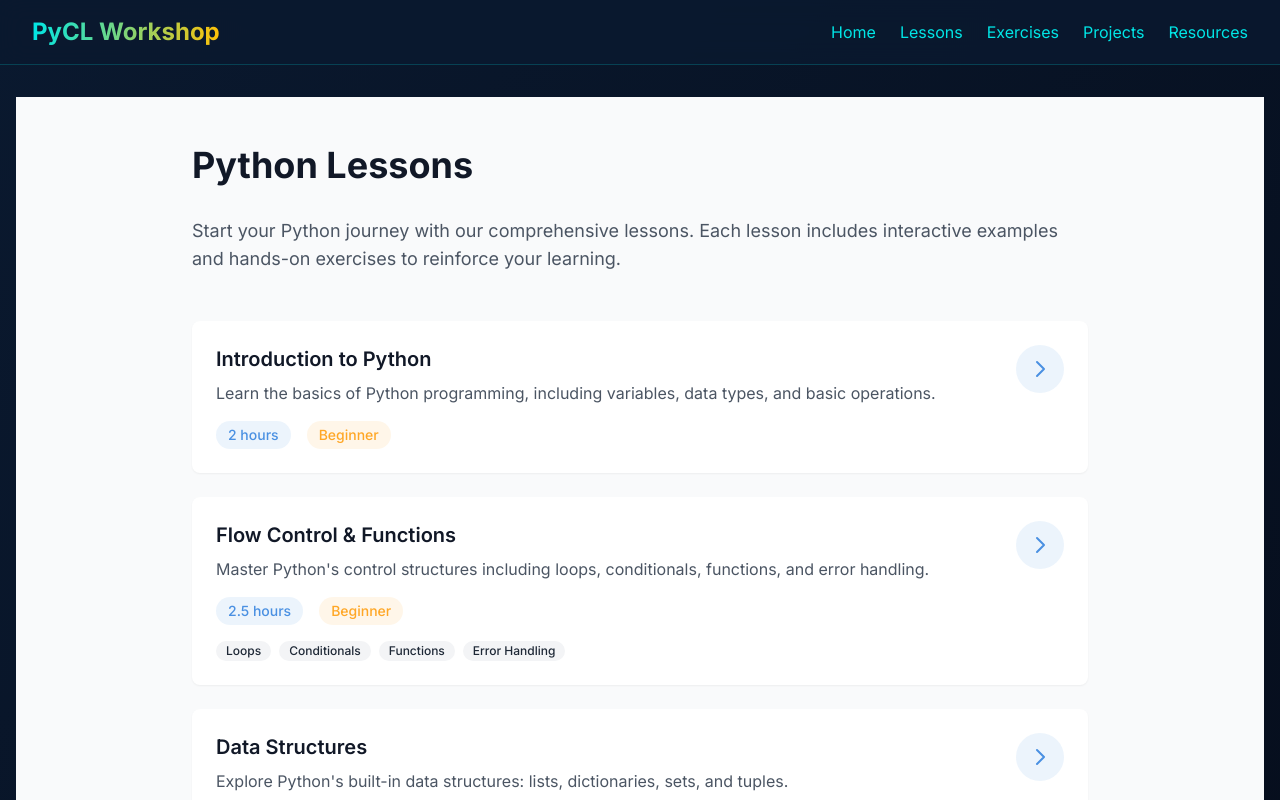
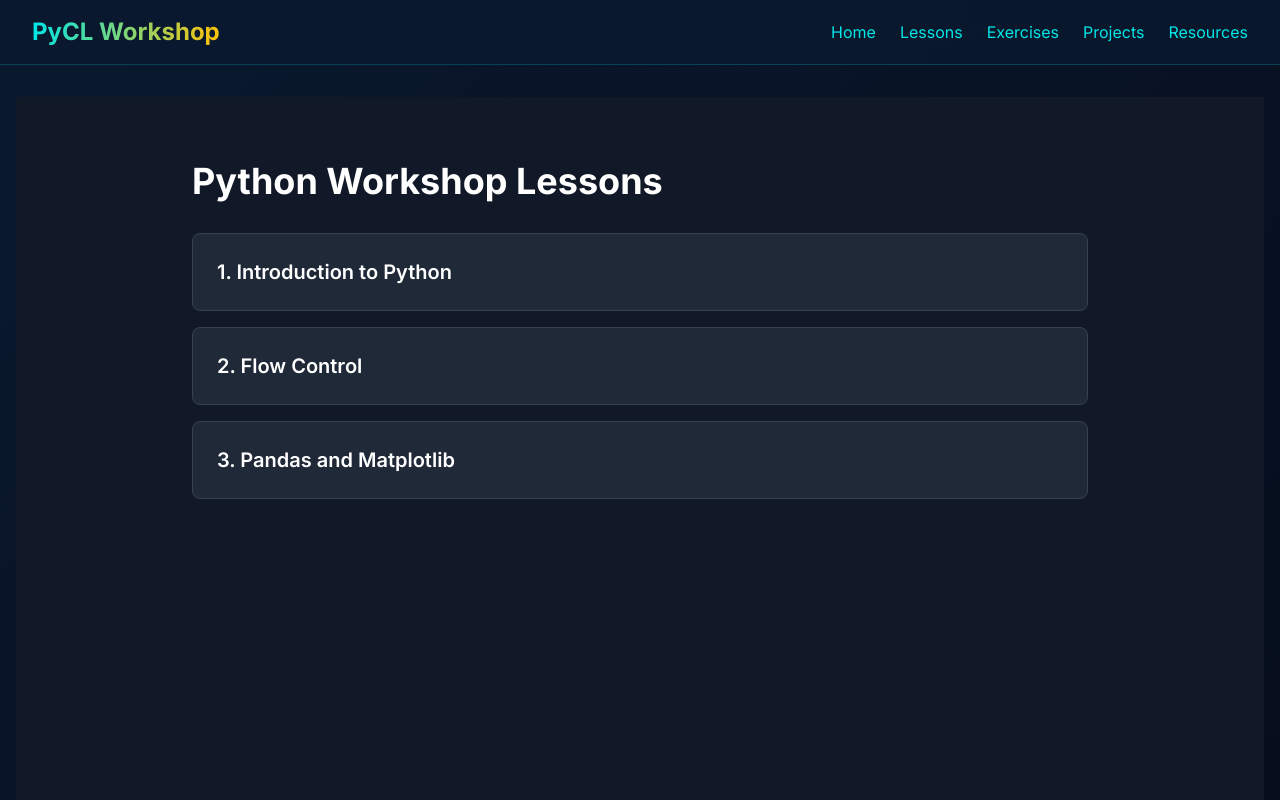
Before and after one commit to linguist89/compling_python_workshop_2025, a Next.js app: page /lessons in a window 1280 px wide. Shown: the top 800 px of the page. Built offline with nearby package versions, Linux system fonts and the light colour scheme.

Commit message:
Basic version works now

```diff
--- a/src/app/(pages)/lessons/[id]/page.js
+++ b/src/app/(pages)/lessons/[id]/page.js
@@ -1,249 +1,56 @@
 import { notFound } from 'next/navigation';
-import { markdownToHtml } from '@/lib/markdown';
+import { getMarkdownContent, getAllMarkdownFiles } from '@/lib/markdown';
+import ReactMarkdown from 'react-markdown';
+import remarkGfm from 'remark-gfm';
+import { Prism as SyntaxHighlighter } from 'react-syntax-highlighter';
+import { tomorrow } from 'react-syntax-highlighter/dist/esm/styles/prism';
 
-const lessonContent = {
-  "2": `# Flow control
-
-We use flow control to do exactly what the name suggests - we want to control the flow of the programme.
-
-Note that if you're coming from an \`R\` background, some of this might seem a little bit unusual. Don't worry, it gets to be second nature!
-
-## For loops
-\`\`\`python
-    colours = ["red", "green", "blue"]
-    # for each colour in the list called colours
-    for colour in colours:
-        print(colour)
-\`\`\`
-### Increment decrement
-
-In python we can use \`+=\` and \`-=\` to increment and decrement variables. This is useful if we want to count how many times we have gone through a loop.
-
-\`\`\`python
-    # create variable
-    i = 0
-    i += 1
-    print(i)
-\`\`\`
-### Comprehensions
-
-In the above example, we are just printing each entry in a list. But let's say we wanted to do something to each of those entries and save the modified values to a new list:
-\`\`\`python
-    shouty_colours = []
-    for colour in colours:
-        upper_string = colour.upper()
-        shouty_colours.append(upper_string)
-    print(shouty_colours)
-\`\`\`
-This can be made much more concise by using list comprehensions:
-\`\`\`python
-    # one liners baby!
-    shouty_colours = [colour.upper() for colour in colours]
-\`\`\`
-### Enumerate()
-
-\`\`\`python
-    for idx,i in enumerate(range(0,10)):
-        print(f"Index:{idx}, Value:{i}")
-
-    for idx,i in enumerate(range(0,10,2)):
-        print(f"Index:{idx}, Value:{i}")
-\`\`\`
-### while
-\`\`\`python
-    i = 10
-    while i >= 5:
-        print(i)
-        i -= 1
-        print("still counting...")
-        if i < 5:
-            print("done!")
-            break
-\`\`\`
-### if, elif, else
-
-In python we use \`if\` statements to check if a condition is true. If it is, we do something. If it isn't, we do something else. We can also use \`elif\` and \`else\` to do something else if the first condition is not met.
-
-\`\`\`python
-    for i in range(0,20):
-        if i % 2 == 0:
-            print(f"{i} is even")
-        else:
-            print(f"{i} is odd")
-
-    for colour in colours:
-        if colour == "red":
-            pass
-        elif colour == "green":
-            print("ugly colour!")
-        else:
-            print("whatever")
-\`\`\`
-## Exception handling
-We can use exception handling to catch errors and do something with them. This is useful if you are working with a large dataset and you want to skip over any errors and continue with the rest of the data.
-
-https://docs.python.org/3/tutorial/errors.html
-\`\`\`python
-    for colour in colours:
-        try:
-            print(colour//2)
-        except:
-            print("Wrong data type, ya jabrony!")
-
-    for colour in colours:
-        try:
-            print(word)
-        except NameError:
-            print("No name, loser")
-\`\`\`
-
-## Defining functions
-
-A function is a block of code that only runs when it is called. You can pass data, known as parameters, into a function. A function can return data as a result.
-
-
-\`\`\`python
-    def hello():
-        print("Hello, world!")
-
-    def hello(name="Ross"):
-        print(f"Hello, {name}!")
-
-    def hello(name:str="Ross") -> str:
-        print(f"Hello, {name}!")
-\`\`\`
-## Return values
-We can add return values using the following syntax:
-
-\`\`\`python
-    def hello(name = "Ross", age= 31):
-        return f"Hello, my name is {name}. I am {age} years old!"
-\`\`\`
-
-## Type hints:
-We can also provide type hints to make our code more readable. This is especially useful if you are working in a team and you want to make sure that everyone knows what type of data is being passed around.
-
-\`\`\`python
-    def hello(name: str = "Ross", age: int = 31) -> str:
-        return f"Hello, my name is {name}. I am {age} years old!"
-\`\`\`
-Here the type hints state that \`name\` is a string, \`age\` is an integer and the function returns a string.
-
-## Docstrings
-Furthermore we can add a docstring to the function, that describes what the function does:
-
-\`\`\`python
-def hello(name: str = "Ross", age: int = 31) -> str:
-    """
-    This function takes a name and an age and returns a string
-    """
-    return f"Hello, my name is {name}. I am {age} years old!"
-\`\`\`
-
-## Importing packages
-\`\`\`python
-    import os
-    inpath = os.path.join("..", "data")
-    folder = os.listdir(inpath)
-\`\`\`
-### Practice Exercises
-
-1. Create a function that converts a list of user data into a dictionary:
-
-\`\`\`python
-user_data = [
-    ["Ross", 31, 1.8],
-    ["Rachel", 29, 1.6],
-    ["Joey", 32, 1.9],
-    ["Phoebe", 30, 1.7],
-    ["Chandler", 33, 1.75],
-    ["Monica", 28, 1.65]
-]
-\`\`\`
-
-Expected output:
-\`\`\`python
-{
-    "Ross": (31, 1.8),
-    "Rachel": (29, 1.6),
-    "Joey": (32, 1.9),
-    "Phoebe": (30, 1.7),
-    "Chandler": (33, 1.75),
-    "Monica": (28, 1.65)
+// Generate static params for all markdown files
+export async function generateStaticParams() {
+  const files = getAllMarkdownFiles();
+  return files.map((file) => ({
+    id: file.id,
+  }));
 }
-\`\`\`
-
-2. Create a function that handles bad user data:
-
-\`\`\`python
-bad_user_data = [
-    ["Ross", 31, 1.8],
-    ["Rachel", 29, 1.6],
-    ["Joey", 32, 1.9],
-    ["Phoebe", 30, 1.7],
-    ["Chandler", 33, 1.75],
-    ["Monica", 28, 1.65],
-    [1, 2, 3],
-    [30, 1.7],
-    ["Janice", 33, 1.75],
-    ["Richard", 28, 1.65]
-]
-\`\`\`
-
-3. Create a function that processes files in a directory:
-   - Go to the folder called "data"
-   - For each file in a sorted list
-     - check it is a csv
-     - print the index and the filename
-     - create a dictionary where keys=index and values = filename
-     - return the dictionary to a variable
-
-Example solution:
-\`\`\`python
-    # just an example - notice use of type hints
-    def parser(inpath:str) -> dict:
-        """
-        Takes an input filepath and returns a dict of filenames
-
-        inpath:     The target filepath
-        dictionary: A dict of {index:filename} pairs
-        """
-        # initialise empty dict
-        dictionary = {}
-        # get list of files in inpath folder
-        folder = os.listdir(inpath)
-        # get index and filename for each file
-        for idx,file in enumerate(sorted(folder)):
-            # if it is a csv file
-            if file.endswith(".csv"):
-                # print to display
-                print(f"Working on {idx} called {file}")
-                # update dictionary
-                dictionary[idx] = file
-            # if not csv, ignore
-            else:
-                pass
-        return dictionary
-\`\`\`
-`,
-};
 
 export default async function LessonPage({ params }) {
   const { id } = params;
-  const content = lessonContent[id];
+  const lesson = getMarkdownContent(id);
 
-  if (!content) {
+  if (!lesson) {
     notFound();
   }
 
-  const htmlContent = await markdownToHtml(content);
-
   return (
-    <div className="min-h-screen bg-gray-50 py-12">
-      <div className="container mx-auto px-4">
+    <div className="min-h-screen bg-gray-900">
+      <div className="container mx-auto px-4 py-16">
         <div className="max-w-4xl mx-auto">
-          <article className="prose prose-lg max-w-none bg-white rounded-lg shadow-sm p-8">
-            <div dangerouslySetInnerHTML={{ __html: htmlContent }} />
+          <article className="prose prose-lg prose-invert max-w-none rounded-lg p-8 prose-code:text-pink-300 prose-pre:bg-gray-800">
+            <ReactMarkdown
+              remarkPlugins={[remarkGfm]}
+              components={{
+                code({node, inline, className, children, ...props}) {
+                  const match = /language-(\w+)/.exec(className || '');
+                  return !inline && match ? (
+                    <SyntaxHighlighter
+                      {...props}
+                      style={tomorrow}
+                      language={match[1]}
+                      PreTag="div"
+                      className="rounded-lg !bg-gray-800 !mt-0"
+                    >
+                      {String(children).replace(/\n$/, '')}
+                    </SyntaxHighlighter>
+                  ) : (
+                    <code {...props} className={`${className} bg-gray-800 px-1.5 py-0.5 rounded text-pink-300`}>
+                      {children}
+                    </code>
+                  );
+                }
+              }}
+            >
+              {lesson.content}
+            </ReactMarkdown>
           </article>
         </div>
       </div>
--- a/src/app/(pages)/lessons/page.js
+++ b/src/app/(pages)/lessons/page.js
@@ -1,107 +1,34 @@
-export default function LessonsPage() {
-  const lessons = [
-    {
-      id: 1,
-      title: "Introduction to Python",
-      description: "Learn the basics of Python programming, including variables, data types, and basic operations.",
-      duration: "2 hours",
-      difficulty: "Beginner",
-    },
-    {
-      id: 2,
-      title: "Flow Control & Functions",
-      description: "Master Python's control structures including loops, conditionals, functions, and error handling.",
-      duration: "2.5 hours",
-      difficulty: "Beginner",
-      topics: ["Loops", "Conditionals", "Functions", "Error Handling"],
-    },
-    {
-      id: 3,
-      title: "Data Structures",
-      description: "Explore Python's built-in data structures: lists, dictionaries, sets, and tuples.",
-      duration: "3 hours",
-      difficulty: "Intermediate",
-    },
-    {
-      id: 4,
-      title: "Working with Pandas",
-      description: "Learn to manipulate and analyze data using the Pandas library.",
-      duration: "4 hours",
-      difficulty: "Intermediate",
-    },
-    {
-      id: 5,
-      title: "Data Visualization",
-      description: "Create insightful visualizations using Matplotlib and Seaborn.",
-      duration: "3 hours",
-      difficulty: "Intermediate",
-    },
-  ];
+import Link from 'next/link';
+import { getAllMarkdownFiles } from '@/lib/markdown';
+
+const lessonTitles = {
+  '1': 'Introduction to Python',
+  '2': 'Flow Control',
+  '3': 'Pandas and Matplotlib'
+};
+
+export default function LessonsIndex() {
+  const lessons = getAllMarkdownFiles();
 
   return (
-    <div className="min-h-screen bg-gray-50 py-12">
-      <div className="container mx-auto px-4">
+    <div className="min-h-screen bg-gray-900">
+      <div className="container mx-auto px-4 py-16">
         <div className="max-w-4xl mx-auto">
-          <h1 className="text-4xl font-bold text-gray-900 mb-8">Python Lessons</h1>
-          <p className="text-lg text-gray-600 mb-12">
-            Start your Python journey with our comprehensive lessons. Each lesson includes
-            interactive examples and hands-on exercises to reinforce your learning.
-          </p>
-
-          <div className="space-y-6">
-            {lessons.map((lesson) => (
-              <div
-                key={lesson.id}
-                className="bg-white rounded-lg shadow-sm p-6 hover:shadow-md transition-shadow"
-              >
-                <div className="flex items-start justify-between">
-                  <div>
-                    <h2 className="text-xl font-semibold text-gray-900 mb-2">
-                      {lesson.title}
-                    </h2>
-                    <p className="text-gray-600 mb-4">{lesson.description}</p>
-                    <div className="flex items-center space-x-4">
-                      <span className="inline-flex items-center px-3 py-1 rounded-full text-sm font-medium bg-primary/10 text-primary">
-                        {lesson.duration}
-                      </span>
-                      <span className="inline-flex items-center px-3 py-1 rounded-full text-sm font-medium bg-accent/10 text-accent">
-                        {lesson.difficulty}
-                      </span>
-                    </div>
-                    {lesson.topics && (
-                      <div className="mt-4 flex flex-wrap gap-2">
-                        {lesson.topics.map((topic, index) => (
-                          <span
-                            key={index}
-                            className="inline-flex items-center px-2.5 py-0.5 rounded-full text-xs font-medium bg-gray-100 text-gray-800"
-                          >
-                            {topic}
-                          </span>
-                        ))}
-                      </div>
-                    )}
-                  </div>
-                  <a
-                    href={`/lessons/${lesson.id}`}
-                    className="flex items-center justify-center w-12 h-12 rounded-full bg-primary/10 text-primary hover:bg-primary/20 transition-colors"
-                  >
-                    <svg
-                      className="w-6 h-6"
-                      fill="none"
-                      stroke="currentColor"
-                      viewBox="0 0 24 24"
-                    >
-                      <path
-                        strokeLinecap="round"
-                        strokeLinejoin="round"
-                        strokeWidth="2"
-                        d="M9 5l7 7-7 7"
-                      />
-                    </svg>
-                  </a>
-                </div>
-              </div>
-            ))}
+          <h1 className="text-4xl font-bold text-white mb-8">Python Workshop Lessons</h1>
+          <div className="space-y-4">
+            {lessons
+              .sort((a, b) => parseInt(a.id) - parseInt(b.id))
+              .map((lesson) => (
+                <Link
+                  key={lesson.id}
+                  href={`/lessons/${lesson.id}`}
+                  className="block p-6 bg-gray-800 rounded-lg hover:bg-gray-700 transition-colors border border-gray-700"
+                >
+                  <h2 className="text-xl font-semibold text-white">
+                    {`${lesson.id}. ${lessonTitles[lesson.id]}`}
+                  </h2>
+                </Link>
+              ))}
           </div>
         </div>
       </div>
--- a/src/lib/markdown.js
+++ b/src/lib/markdown.js
@@ -1,11 +1,52 @@
-import { remark } from 'remark';
-import html from 'remark-html';
-import remarkGfm from 'remark-gfm';
+import fs from 'fs';
+import path from 'path';
+import matter from 'gray-matter';
 
-export async function markdownToHtml(markdown) {
-  const result = await remark()
-    .use(html, { sanitize: false })
-    .use(remarkGfm)
-    .process(markdown);
-  return result.toString();
+// Get the markdown content directory path
+const markdownDirectory = path.join(process.cwd(), 'markdownContent');
+
+// Get all markdown files from the content directory
+export function getAllMarkdownFiles() {
+  const fileNames = fs.readdirSync(markdownDirectory);
+  return fileNames.map((fileName) => {
+    return {
+      id: fileName.replace(/\.md$/, ''),
+      fileName,
+    };
+  });
 }
+
+// Get markdown content by ID (filename without extension)
+export function getMarkdownContent(id) {
+  const fullPath = path.join(markdownDirectory, `${id}.md`);
+  try {
+    const fileContents = fs.readFileSync(fullPath, 'utf8');
+
+    // Use gray-matter to parse the markdown metadata
+    const { data, content } = matter(fileContents);
+
+    return {
+      id,
+      content,
+      ...data,
+    };
+  } catch (error) {
+    console.error(`Error reading markdown file ${id}:`, error);
+    return null;
+  }
+}
+
+// Get all lessons with their content
+export function getAllLessons() {
+  const files = getAllMarkdownFiles();
+  const lessons = files.map((file) => {
+    const lesson = getMarkdownContent(file.id);
+    return {
+      id: file.id,
+      content: lesson.content,
+      ...lesson,
+    };
+  });
+
+  return lessons;
+}
```
Also changed, not shown: package.json (+7 -1 lines), markdownContent/1.md (renamed from markdownContent/introduction_and_types.md), markdownContent/2.md (renamed from markdownContent/flow_control.md), markdownContent/3.md (renamed from markdownContent/readme_pandas_and_matplotlib.md), 1 other file (tests, documents, lock files or other folders).
